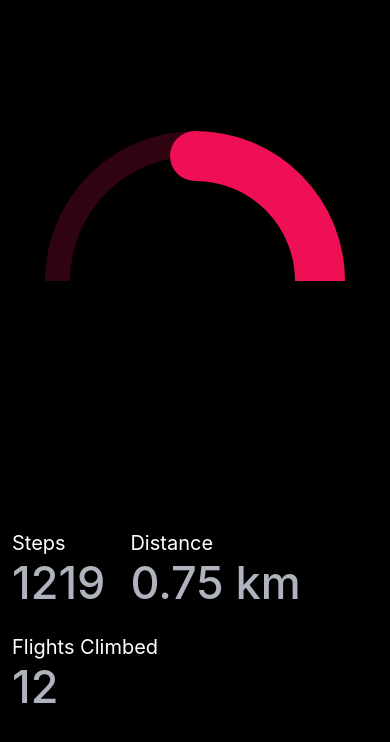
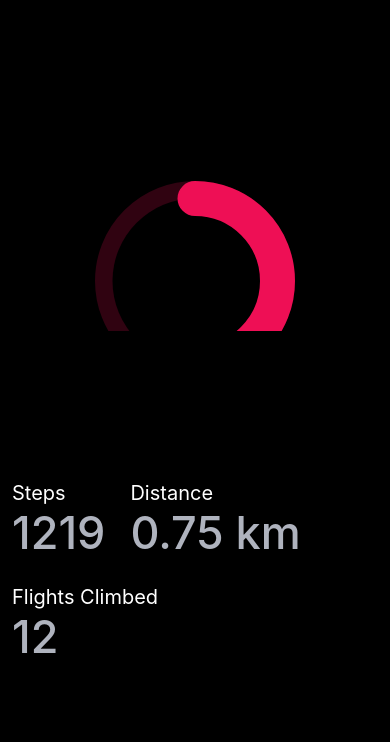
Before and after one commit to syarwinaaa09/glucoBuddy, a React Native app: screen / in a window 390 px wide. Shown: the top 742 px of the page. Built offline with nearby package versions, Linux system fonts and the light colour scheme.

Commit message:
Revert "arrow on the ring"
This reverts commit 94166ca51793daeaab6c7d6c0c2c49ff05df3083.

```diff
--- a/App.tsx
+++ b/App.tsx
@@ -6,7 +6,7 @@ import RingProgress from './src/components/RingProgress';
 export default function App() {
   return (
     <View style={styles.container}>
-      <RingProgress radius ={150} strokeWidth={50} progress={0.5} />
+      <RingProgress progress={0.5} />
 
       <StatusBar style="auto" />
       <View style={styles.values}>
--- a/src/components/RingProgress.tsx
+++ b/src/components/RingProgress.tsx
@@ -6,7 +6,6 @@ import Animated, {
   withTiming,
 } from 'react-native-reanimated';
 import { useEffect } from 'react';
-import { AntDesign } from '@expo/vector-icons';
 
 const AnimatedCircle = Animated.createAnimatedComponent(Circle);
 
```
